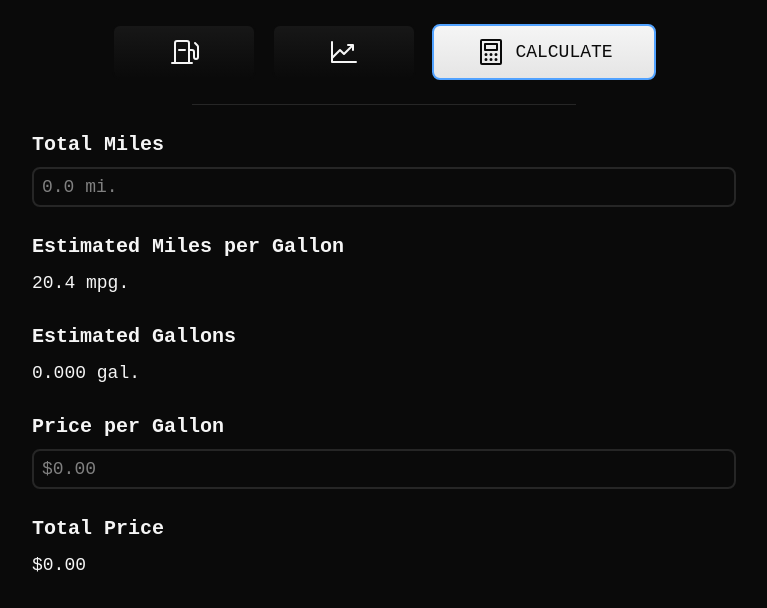
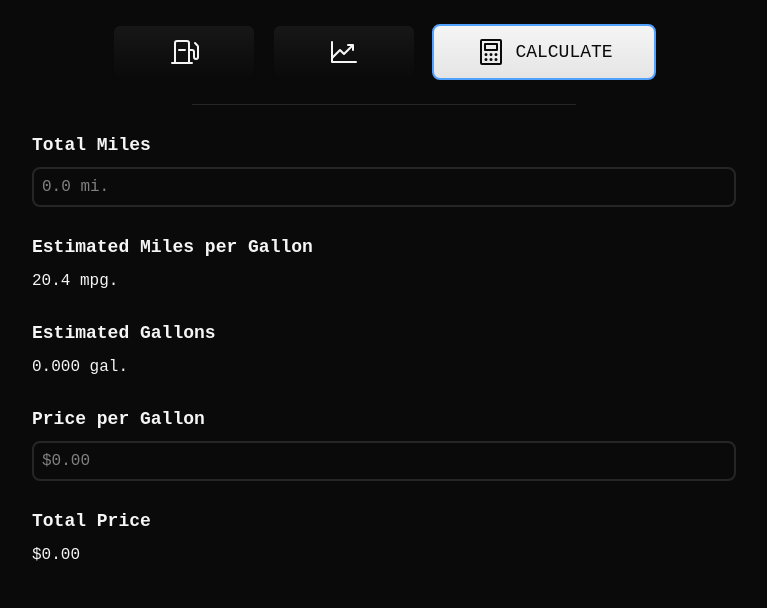
Before and after one commit to haydenheroux/hyprmile, a React (Vite) app: page / in a window 1280 px wide. Both pictures are taken after a click on the element "CALCULATE". Shown: the top 608 px of the page, without its empty margins (256-1023 px from the left). Built offline with nearby package versions, Linux system fonts and the light colour scheme; a web font is replaced by a local one.

Commit message:
Decrease font sizes.

```diff
--- a/src/components/form/Heading.tsx
+++ b/src/components/form/Heading.tsx
@@ -3,7 +3,7 @@ import type { ReactNode } from "react";
 function Heading({ value, children }: { value: string; children?: ReactNode }) {
   return (
     <div className="flex justify-between items-center h-8">
-      <span className="text-neutral-100 text-xl font-bold">{value}</span>
+      <span className="text-neutral-100 text-lg font-bold">{value}</span>
       {children}
     </div>
   );
--- a/src/components/form/Numeric.tsx
+++ b/src/components/form/Numeric.tsx
@@ -10,7 +10,7 @@ function Numeric({
   unit: NumericUnit;
 }) {
   return (
-    <span className="text-neutral-100 text-lg font-light">
+    <span className="text-neutral-100 font-light">
       {unit.formatText(value ? value : placeholder)}
     </span>
   );
--- a/src/index.css
+++ b/src/index.css
@@ -15,7 +15,7 @@
   }
 
   input {
-    @apply text-neutral-100 font-light border-neutral-800 border-2 focus:outline-none focus:border-blue-400 rounded-lg h-10 text-lg p-2;
+    @apply text-neutral-100 font-light border-neutral-800 border-2 focus:outline-none focus:border-blue-400 rounded-lg h-10 p-2;
   }
 }
 
--- a/src/pages/input/Input.tsx
+++ b/src/pages/input/Input.tsx
@@ -122,7 +122,7 @@ function Input() {
         <Heading value={"Miles"}>
           <div className="flex gap-2 items-center">
             <span
-              className={`text-neutral-500 text-md ${data.mode === "odometer" ? "opacity-100" : "opacity-0"} transition-opacity duration-75 ease-in-out`}
+              className={`text-neutral-500 ${data.mode === "odometer" ? "opacity-100" : "opacity-0"} transition-opacity duration-75 ease-in-out`}
             >
               {Miles.format(app.previousOdometerMiles.prev)} mi.
             </span>
```
